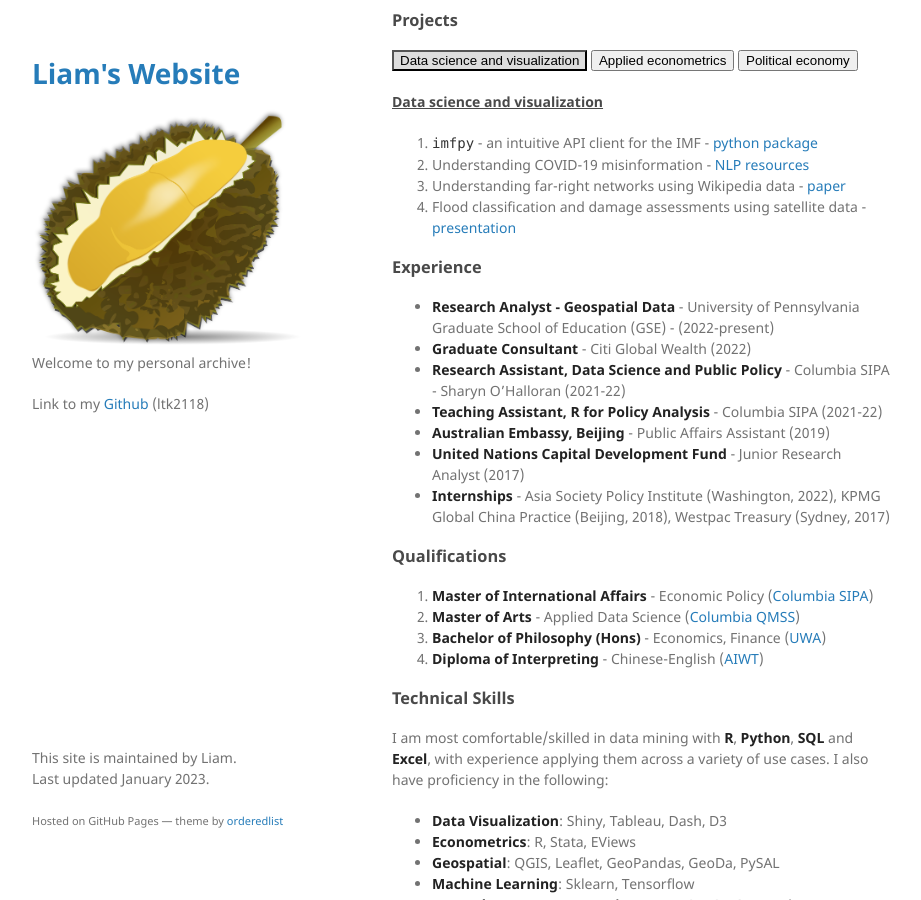
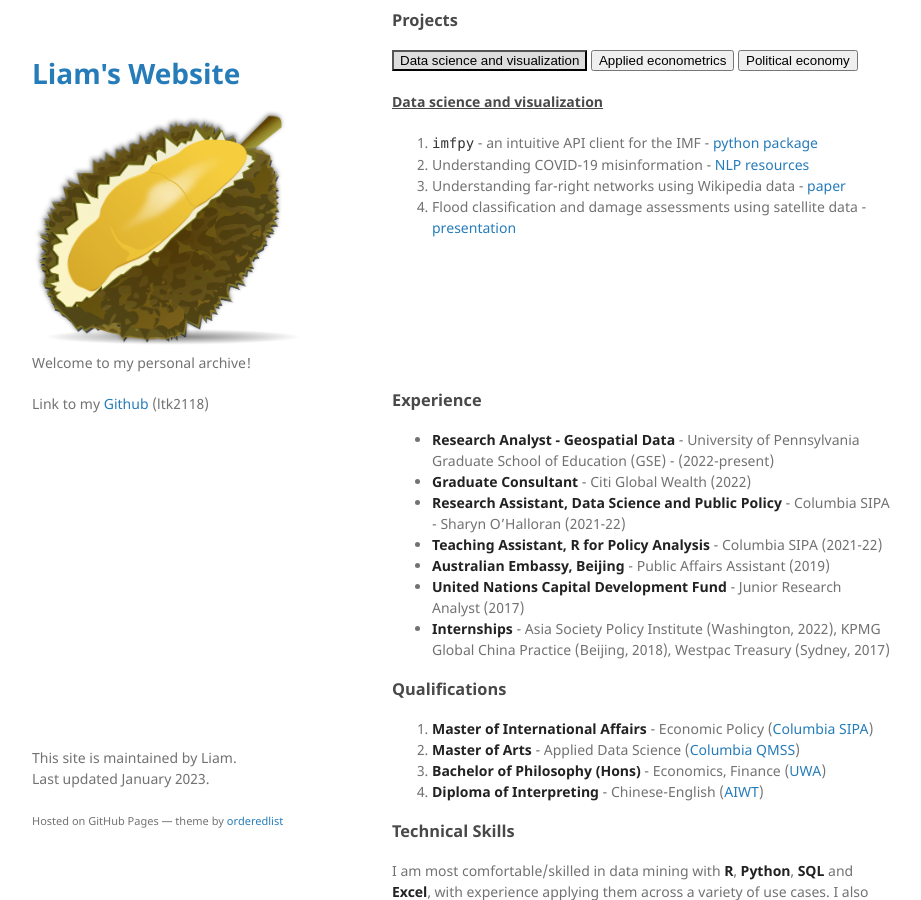
Before and after one commit to liamtk/liamtk.github.io, a Jekyll site: the page built from index.md, in a window 1280 px wide and 900 px high, scrolled down 319 px. Shown: the whole window, without its empty margins (178-1099 px from the left). Built offline with Jekyll 4.4.1, drawn with Linux system fonts in a browser that asks for light colours; our own code applies the rules of GitHub Pages for plain Markdown files.

Commit message:
update index.md

```diff
--- a/index.md
+++ b/index.md
@@ -25,7 +25,7 @@
   <button class="tab-btn" onclick="openTab(event, 'Applied econometrics')">Applied econometrics</button>
   <button class="tab-btn" onclick="openTab(event, 'Political economy')">Political economy</button>
 </div>
-<div id="Data science and visualization" class="tab-content" style="margin-top: 20px">
+<div id="Data science and visualization" class="tab-content" style="min-height:300px; margin-top: 20px;">
   <h4><u>Data science and visualization</u></h4>
   <ol>
     <li><code>imfpy</code> - an intuitive API client for the IMF - <a href="pages/imfpy.html">python package</a></li>
@@ -34,7 +34,7 @@
     <li>Flood classification and damage assessments using satellite data - <a href="pages/floodai.html">presentation</a></li>
   </ol>
 </div>
-<div id="Applied econometrics" class="tab-content" style="margin-top: 20px">
+<div id="Applied econometrics" class="tab-content" style="min-height:300px; margin-top: 20px;">
     <h4><u>Applied econometrics</u></h4>
   <ol>
 <li>New measurements of inequalities in public transit accessibility - <a href="https://ltk2118.shinyapps.io/nyc-transit/">Shiny app</a></li>
@@ -42,7 +42,7 @@
     <li>Empirical analysis of municipal broadband restrictions - <a href="pages/broadband.html">policy memo</a></li>
   </ol>
 </div>
-<div id="Political economy" class="tab-content" style="margin-top: 20px">
+<div id="Political economy" class="tab-content" style="min-height:300px; margin-top: 20px;">
     <h4><u>Political economy</u></h4>
   <ol>
     <li>Congressional Voting and Import Competition - <a href="pages/congress_trade.html">policy brief</a></li>
```
